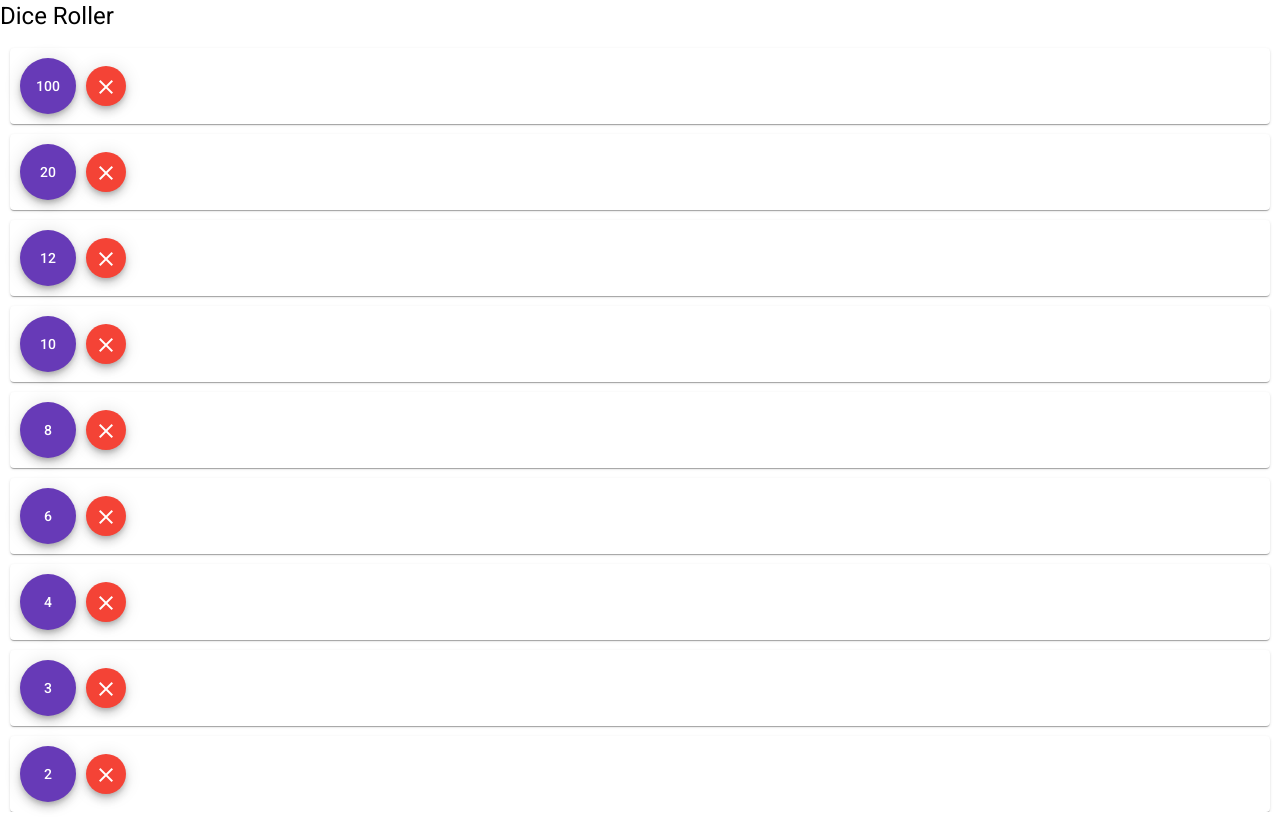
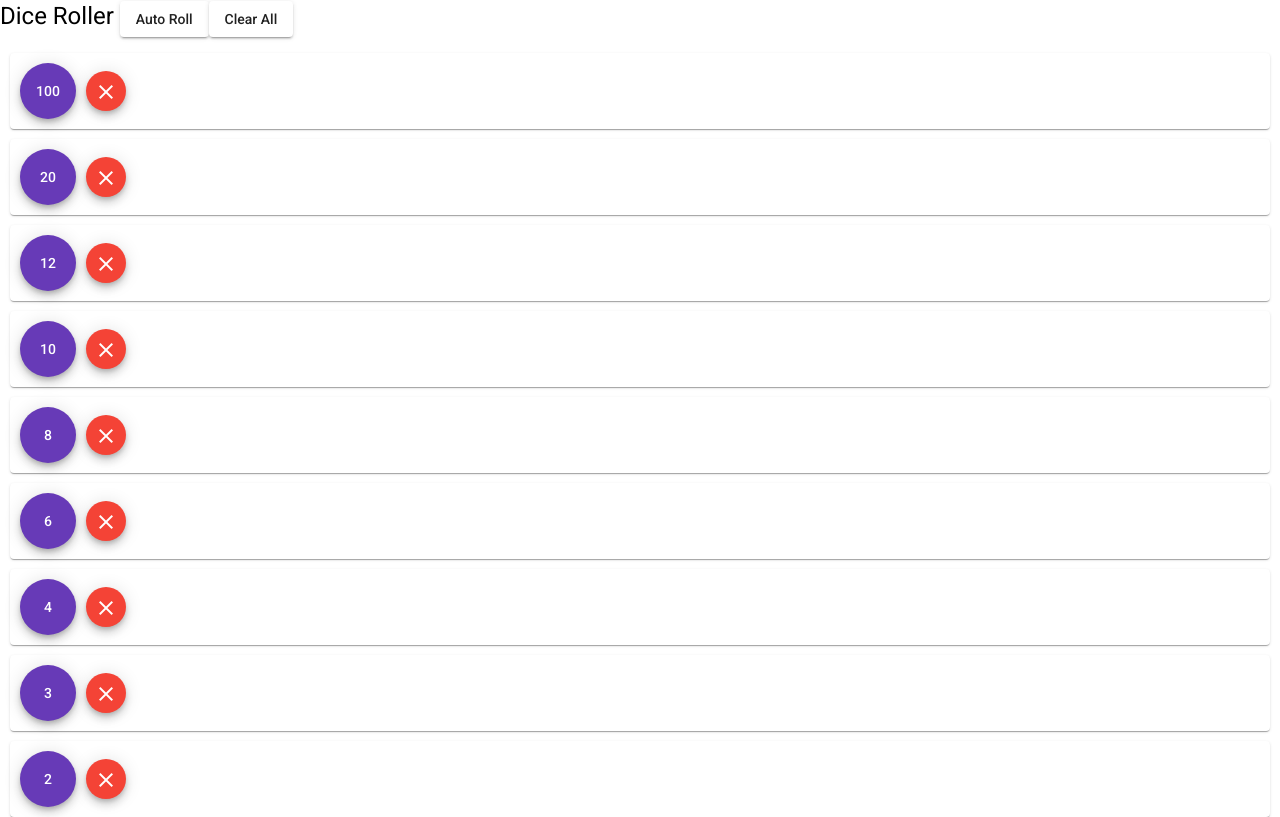
Before and after one commit to alannguyen5102/dice-preroll, an Angular app: page / in a window 1280 px wide. Built offline with nearby package versions, Linux system fonts and the light colour scheme.

Commit message:
Adding clear all

```diff
--- a/src/app/app.component.html
+++ b/src/app/app.component.html
@@ -1,4 +1,8 @@
-<h1>Dice Roller</h1>
+<h1>Dice Roller
+  <button mat-raised-button (click)="autoRoll();">Auto Roll</button>
+  <button mat-raised-button (click)="clearAll();">Clear All</button>
+</h1>
+
 <app-dice-card [dieType]="100"></app-dice-card>
 <app-dice-card [dieType]="20"></app-dice-card>
 <app-dice-card [dieType]="12"></app-dice-card>
--- a/src/app/app.component.ts
+++ b/src/app/app.component.ts
@@ -7,4 +7,35 @@ import { Component } from '@angular/core';
 })
 export class AppComponent {
   title = 'dice-preroll';
+
+  autoRoll() {
+    for(var i:number = 1; i < 10; i++) {
+      document.getElementById("d100").click();
+      document.getElementById("d20").click();
+      document.getElementById("d12").click();
+
+      document.getElementById("d10").click();
+      document.getElementById("d8").click();
+      document.getElementById("d6").click();
+
+      document.getElementById("d4").click();
+      document.getElementById("d3").click();
+      document.getElementById("d2").click();
+    }
+  }
+
+  clearAll() {
+    document.getElementById("c100").click();
+    document.getElementById("c20").click();
+    document.getElementById("c12").click();
+
+    document.getElementById("c10").click();
+    document.getElementById("c8").click();
+    document.getElementById("c6").click();
+
+    document.getElementById("c4").click();
+    document.getElementById("c3").click();
+    document.getElementById("c2").click();
+    }
+
 }
--- a/src/app/dice-card/dice-card.component.html
+++ b/src/app/dice-card/dice-card.component.html
@@ -1,9 +1,9 @@
 <mat-card class="dice-card">
 
     <div>
-        <button class="roll-button" color="primary" (click)="createComponent(rollDice(dieType));" mat-fab>{{ dieType }}</button>
+        <button [id]="'d' + dieType" class="roll-button" color="primary" (click)="createComponent(rollDice(dieType));" mat-fab>{{ dieType }}</button>
         <ng-template #viewContainerRef></ng-template>
-        <button class="roll-button" color="warn" (click)="removeAll();" mat-mini-fab><mat-icon>clear</mat-icon></button>
+        <button [id]="'c' + dieType" class="roll-button" color="warn" (click)="removeAll();" mat-mini-fab><mat-icon>clear</mat-icon></button>
     </div>
     <!-- <button mat-mini-fab color="primary">99</button> -->
 </mat-card>
```
